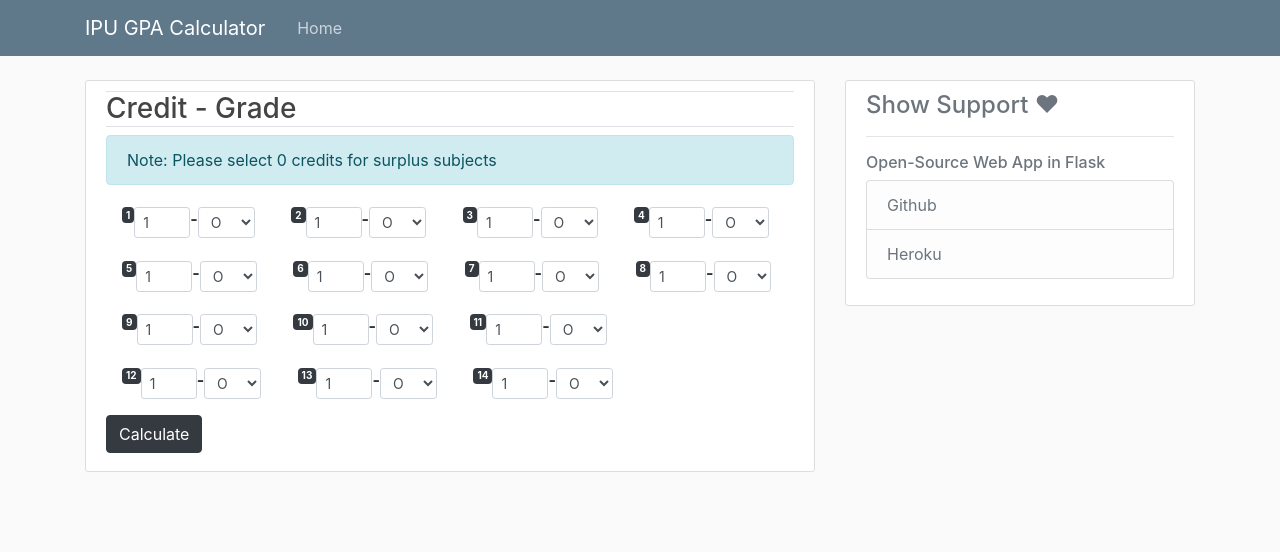
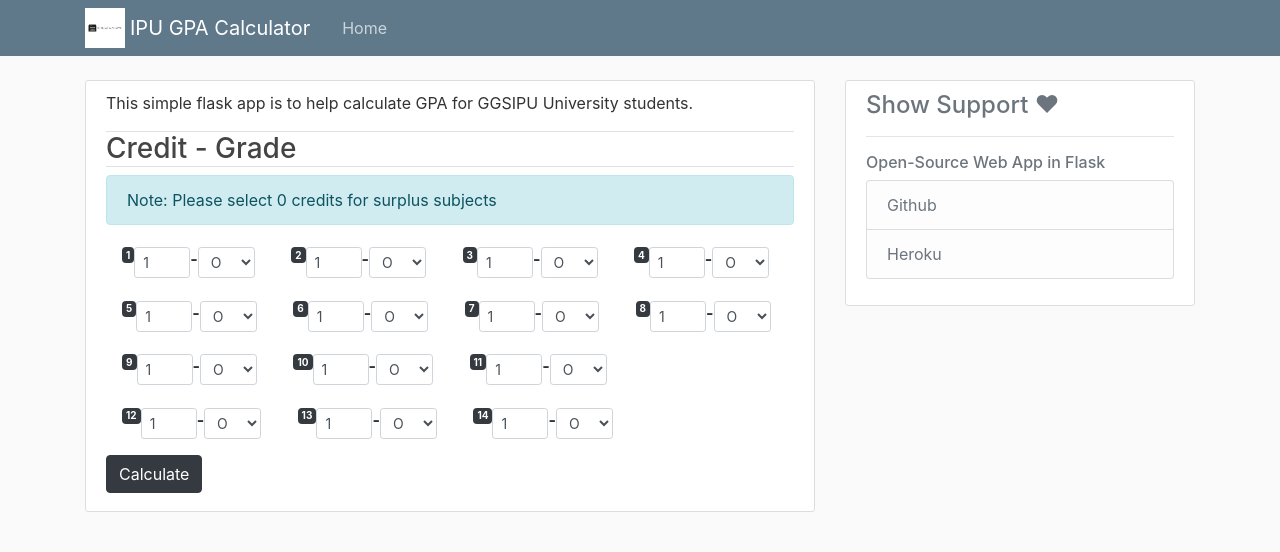
Before and after one commit to eshaan7/IPU_GPA_Calculator, a Flask app: page / in a window 1280 px wide. Shown: the top 552 px of the page. Run offline with Flask 2, Linux system fonts and the light colour scheme; some libraries are stand-ins or nearby versions.

Commit message:
added favicon

```diff
--- a/static/main.css
+++ b/static/main.css
@@ -49,6 +49,12 @@ h1, h2, h3, h4, h5, h6 {
   width: 3.5rem !important;
 }
 
+#logo {
+  height: 40px;
+  width: 40px;
+  margin-right: 5px;
+}
+
 /* FOOTER */
 
 footer {
--- a/templates/index.html
+++ b/templates/index.html
@@ -2,6 +2,7 @@
 
 {% block content %}
         <div class="content-section">
+            <p>This simple flask app is to help calculate GPA for GGSIPU University students.</p>
             <form action="{{ url_for('index') }}" method="POST">
                 <h3 class="border-top border-bottom">Credit - Grade</h3>
                 <div class="alert alert-info col-xs">Note: Please select 0 credits for surplus subjects</div>
--- a/templates/layout.html
+++ b/templates/layout.html
@@ -1,9 +1,17 @@
 <!DOCTYPE html>
 <html>
 <head>
-    <!-- Required meta tags -->
-    <meta charset="utf-8">
+	<!-- "Metadata. The story behind the data" ~ Elliot Alderson -->
+  	<meta charset="UTF-8">
     <meta name="viewport" content="width=device-width, initial-scale=1, shrink-to-fit=no">
+  	<meta http-equiv="X-UA-Compatible" content="ie=edge">
+  	<meta name="description" content="GGSIPU GPA/Grade Calculator">
+  <meta name="keywords" content="GGSIPU, IPU, grade, cgpa, Eshaan Bansal, gpa, gpa calculator">
+  	<meta property="og:description" content="GGSIPU GPA/Grade Calculator">
+  	<meta property="og:title" content="IPU GPA Calculator">
+  	<meta property="og:type" content="website">
+  	<!-- Favicon -->
+  	<link rel='shortcut icon' type='image/x-icon' href="{{ url_for('static', filename='favicon.ico') }}"/>
     <!-- Bootstrap CSS -->
     <link rel="stylesheet" href="https://stackpath.bootstrapcdn.com/bootstrap/4.3.1/css/bootstrap.min.css" integrity="sha384-ggOyR0iXCbMQv3Xipma34MD+dH/1fQ784/j6cY/iJTQUOhcWr7x9JvoRxT2MZw1T" crossorigin="anonymous">
     <!-- Font Awesome -->
@@ -17,6 +25,7 @@
     <header class="site-header">
       <nav class="navbar navbar-expand-md navbar-dark bg-steel fixed-top">
         <div class="container">
+          <img src="static/favicon.ico" id="logo"/>
           <a class="navbar-brand mr-4" href="/">IPU GPA Calculator</a>
           <button class="navbar-toggler" type="button" data-toggle="collapse" data-target="#navbarToggle" aria-controls="navbarToggle" aria-expanded="false" aria-label="Toggle navigation">
             <span class="navbar-toggler-icon"></span>
```
Also changed, not shown: README.md, static/favicon.ico (added).
